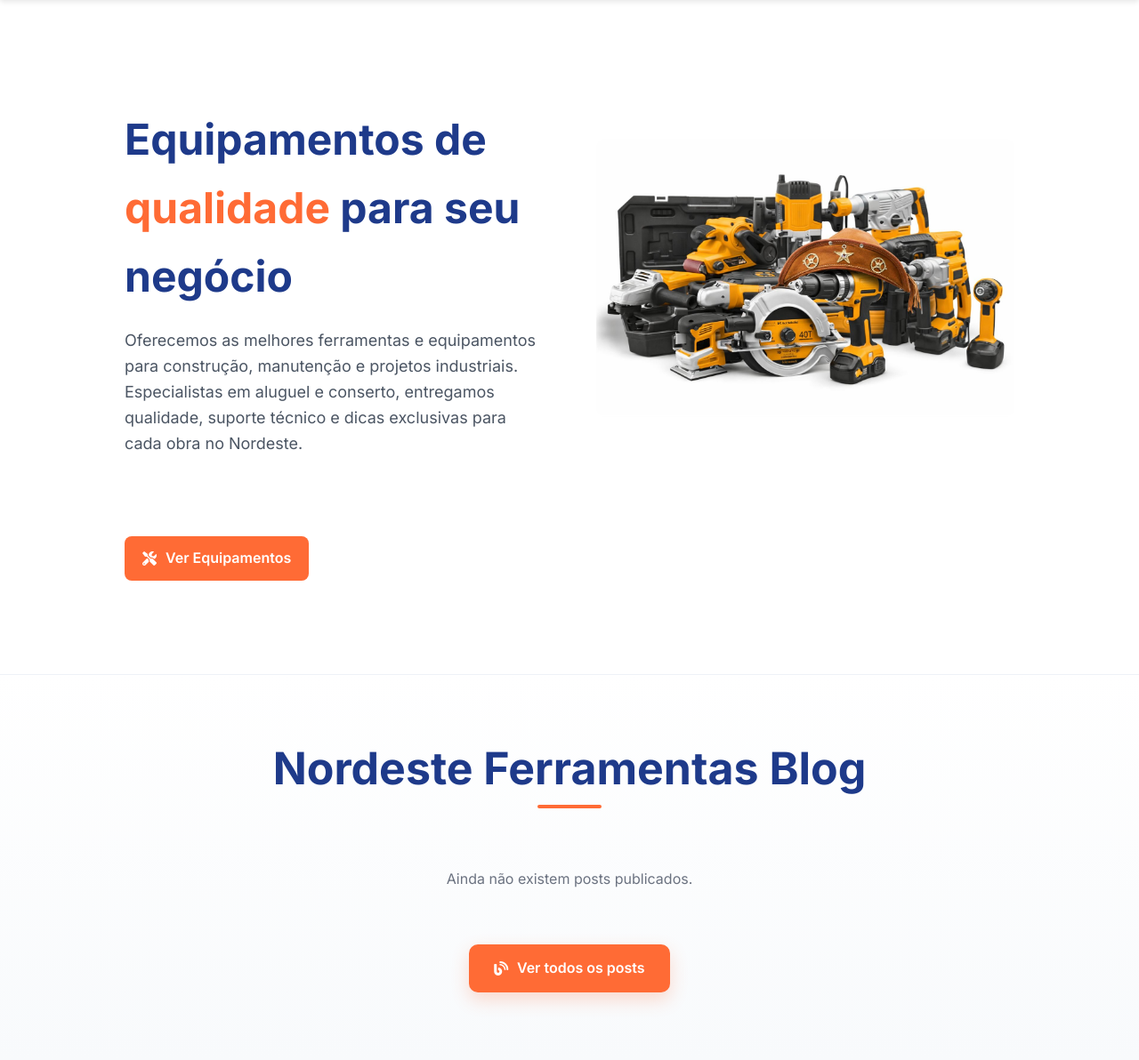
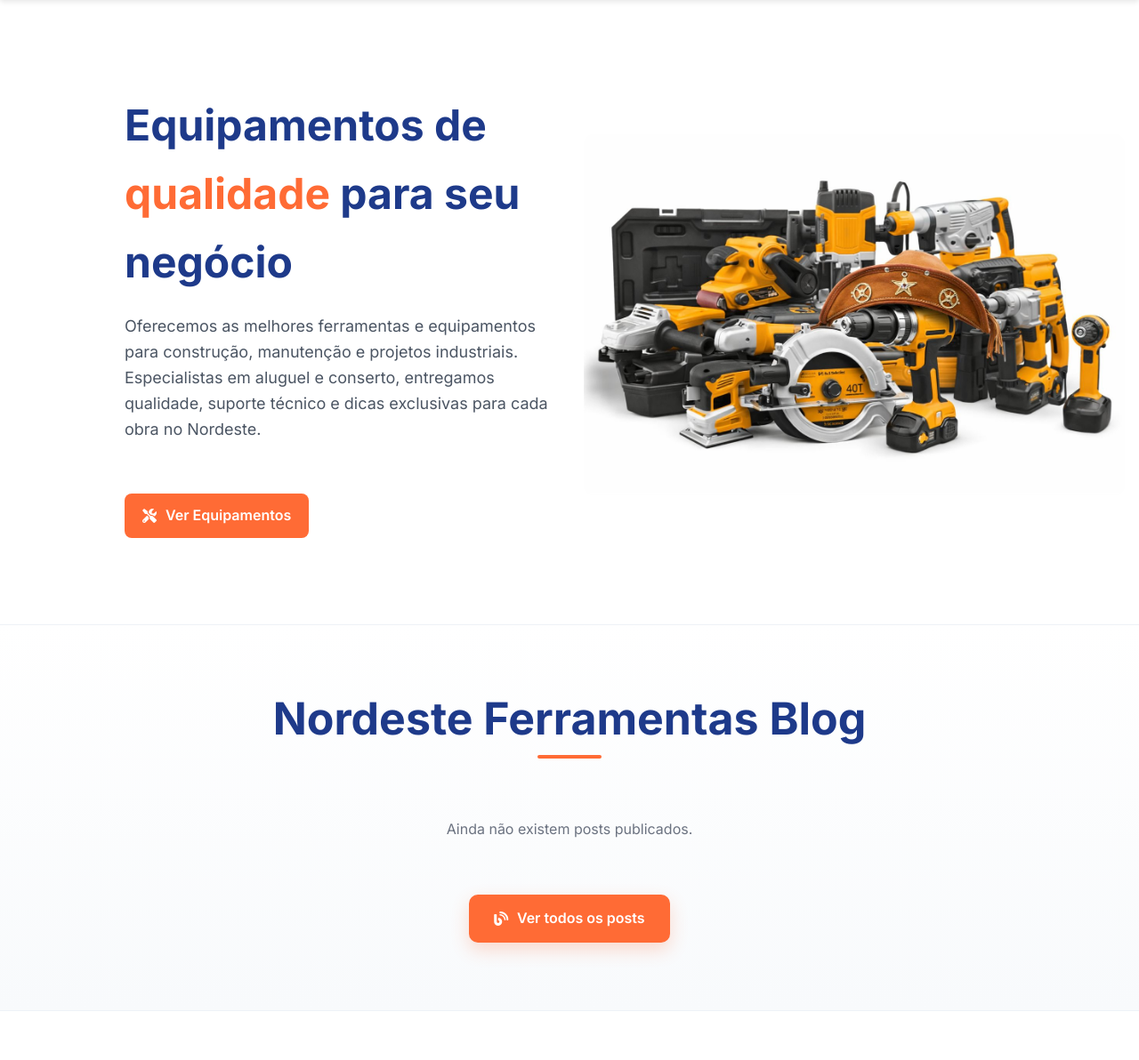
Before and after one commit to DaviMattoso/Nordeste_Ferramentas, a PHP site: page /Nordeste_Ferramentas/site_principal/ in a window 1280 px wide. Shown: the part 101-1293 px from the top of the page at 89% size. Run offline with PHP 8.4, Linux system fonts and the light colour scheme; data that the repository does not hold is empty.

Commit message:
edit img

```diff
--- a/site_principal/index.html
+++ b/site_principal/index.html
@@ -16,7 +16,7 @@
         />
 
         <title>Nordeste Ferramentas</title>
-        <link rel="stylesheet" href="style.css?v=20261113-3" />
+        <link rel="stylesheet" href="style.css?v=20261113-6" />
 
         <link rel="icon" href="./images/favicon.png" />
 
--- a/site_principal/style.css
+++ b/site_principal/style.css
@@ -171,14 +171,15 @@ button:focus-visible,
    APRESENTAÇÃO PRINCIPAL
    ================================================== */
 .hero {
-    padding: 80px 0;
+    padding: 64px 0 72px;
 }
 
 .hero-grid {
     display: grid;
-    grid-template-columns: 1fr 1fr;
+    grid-template-columns: minmax(0, 1fr) minmax(0, 1fr);
     align-items: center;
-    gap: 60px;
+    column-gap: 32px;
+    row-gap: 28px;
 }
 
 .hero-text h1 {
@@ -198,11 +199,21 @@ button:focus-visible,
     max-width: 520px;
 }
 
+.hero-image {
+    grid-column: 2;
+    grid-row: 1 / span 2;
+    min-width: 0;
+    display: flex;
+    align-items: center;
+    justify-content: flex-start;
+}
+
 .hero-image img {
-    width: 100%;
-    max-width: 500px;
+    width: min(640px, calc(50vw - 32px));
+    max-width: none;
+    height: auto;
     border-radius: 12px;
-    object-fit: cover;
+    object-fit: contain;
 }
 
 .hero-buttons {
@@ -1024,7 +1035,14 @@ button:focus-visible,
     }
 
     .hero-image {
+        grid-column: auto;
+        grid-row: auto;
         margin: 30px auto 0;
+    }
+
+    .hero-image img {
+        width: 100%;
+        max-width: 520px;
     }
 
     .hero-buttons {
```
Also changed, not shown: nf_blog/Images/post3t3.png (deleted), nf_blog/Images/post4t4.png (deleted), nf_blog/Images/post6t2.jpg (deleted).
